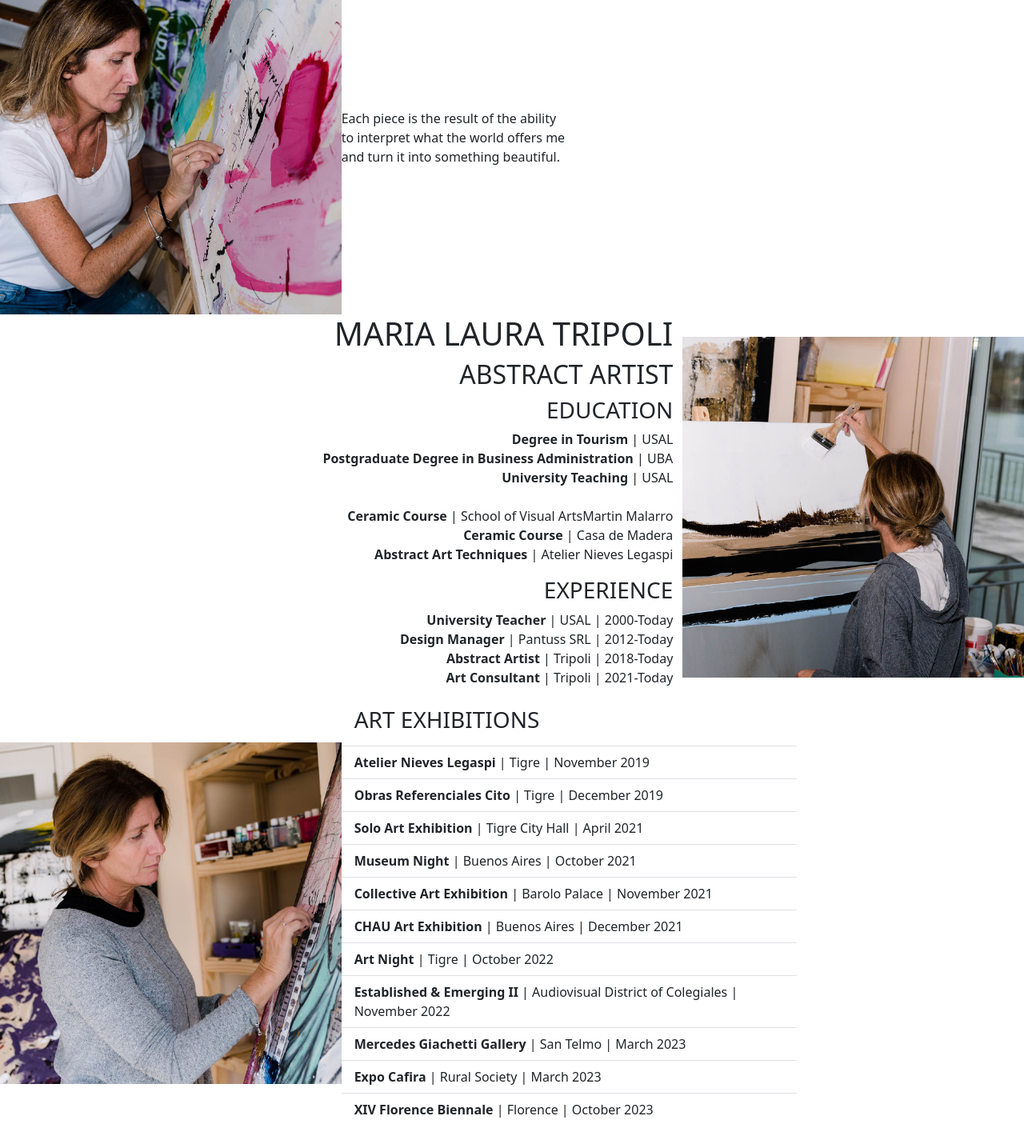
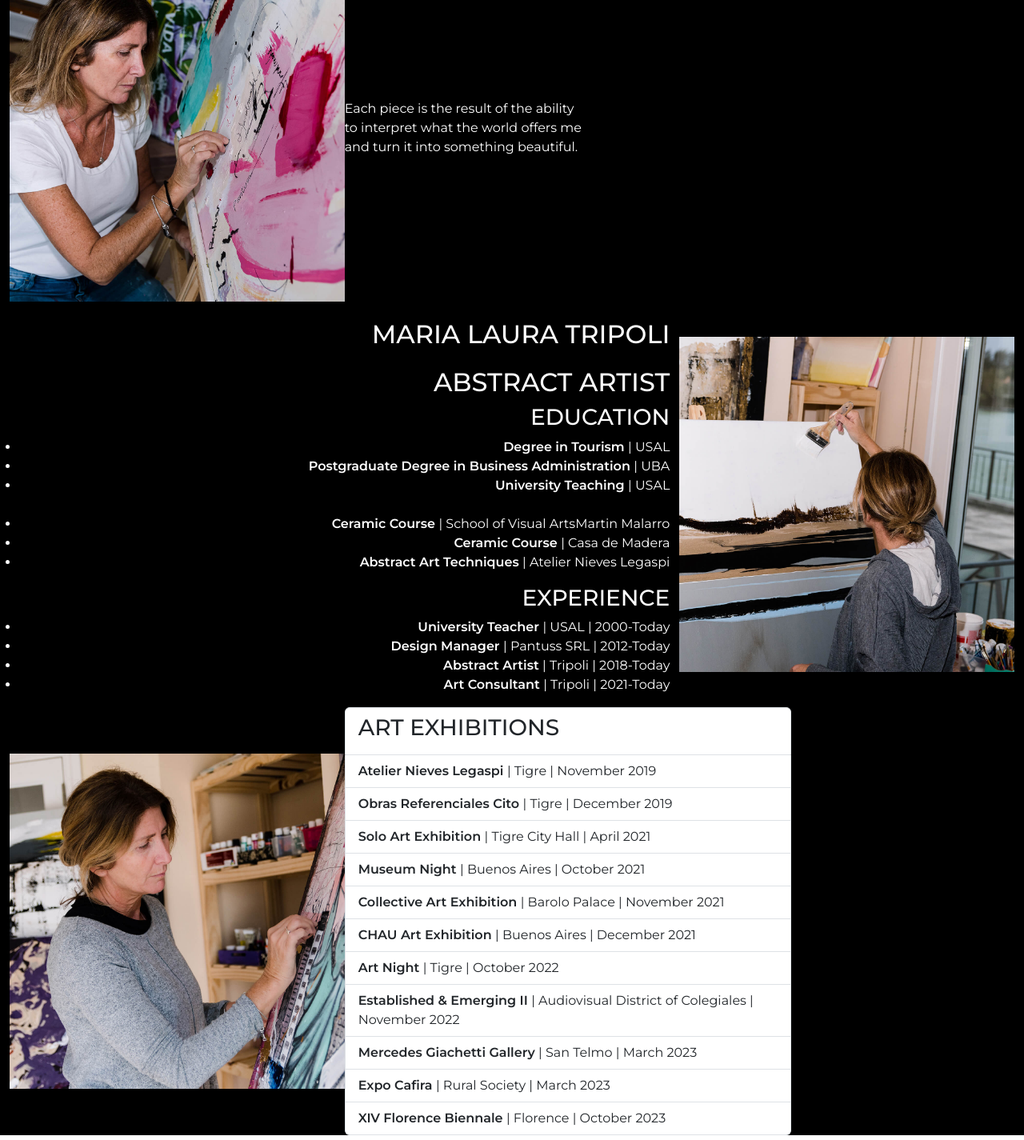
Before and after one commit to enriquesanabria/art_galery, a React (Vite) app: page /Artist in a window 1280 px wide. Shown: the part 460-1885 px from the top of the page at 80% size. Built offline with nearby package versions, Linux system fonts and the light colour scheme.

Commit message:
añadimos urls de cuadros

```diff
--- a/src/components/Artist.jsx
+++ b/src/components/Artist.jsx
@@ -1,12 +1,13 @@
 import { Container, Row, Col, ListGroup } from 'react-bootstrap';
 import Navegation from '../Layouts/Navegation';
 import Footer from '../Layouts/Footer';
-import DescriptionAndImagen from '../Layouts/DescriptionAndImage';
+import DescriptionAndImage from '../Layouts/DescriptionAndImage';
 
 import img1 from '../assets/img/artist/Artist1.jpg';
 import img2 from '../assets/img/artist/Artist2.jpg';
 import img3 from '../assets/img/artist/Artist3.jpg';
 import img4 from '../assets/img/artist/Artist4.jpg';
+import style from '../styles/scss/artist.module.scss';
 
 export default function Artist() {
 	const parrafo1 = (
@@ -87,11 +88,8 @@ export default function Artist() {
 	);
 
 	const parrafo4 = (
-		<Col
-			sm={8}
-			className='d-flex justify-content-start p-0 wow animate__animated animate__fadeInRight'
-		>
-			<ListGroup variant='flush' className='text-start art-exibicion p-0'>
+		<Col sm={8}>
+			<ListGroup>
 				<ListGroup.Item>
 					<h3>ART EXHIBITIONS</h3>
 				</ListGroup.Item>
@@ -137,32 +135,34 @@ export default function Artist() {
 	return (
 		<div>
 			<Navegation />
-			<DescriptionAndImagen
+			<Container fluid className={style.artist}>
+				<DescriptionAndImage
 					flexRow='flex-sm-row-reverse'
 					justifyContent='justify-content-sm-end'
 					texto='ejemplo'
 					imagenProp={img1}
 					description={parrafo1}
 				/>
-			<DescriptionAndImagen
+				<DescriptionAndImage
 					justifyContent='justify-content-sm-start'
 					texto='ejemplo'
 					imagenProp={img2}
 					description={parrafo2}
 				/>
-			<DescriptionAndImagen
+				<DescriptionAndImage
 					flexRow='flex-sm-row-reverse'
 					justifyContent='justify-content-sm-start'
 					texto='ejemplo'
 					imagenProp={img3}
 					description={parrafo3}
 				/>
-			<DescriptionAndImagen
+				<DescriptionAndImage
 					justifyContent='justify-content-sm-start'
 					texto='ejemplo'
 					imagenProp={img4}
 					description={parrafo4}
 				/>
+			</Container>
 			<Footer />
 		</div>
 	);
--- a/src/components/Portfolio.jsx
+++ b/src/components/Portfolio.jsx
@@ -1,12 +1,32 @@
 import Navegation from '../Layouts/Navegation';
+import Footer from '../Layouts/Footer';
+import DescriptionAndImage from '../Layouts/DescriptionAndImage';
+import img1 from '../assets/img/paintings/Aqua.jpg';
 
 export default function Portfolio() {
+	const parrafo1 = (
+		<p className='text-sm-end text-start'>
+			Painting allows me to express the <br className='d-none d-sm-block' />
+			best version of myself. I started doing{' '}
+			<br className='d-none d-sm-block' />
+			it because I love it, it takes me on a{' '}
+			<br className='d-none d-sm-block' />
+			journey without time. Through art I <br className='d-none d-sm-block' />
+			managed to connect with my most <br className='d-none d-sm-block' />
+			intimate emotions.
+		</p>
+	);
 	return (
 		<div>
 			<Navegation />
-			<h1>Portfolio</h1>
-			<h1>Portfolio</h1>
-			<h1>Portfolio</h1>
+			<DescriptionAndImage
+				flexRow='flex-sm-row-reverse'
+				justifyContent='justify-content-sm-end'
+				texto='ejemplo'
+				imagenProp={img1}
+				description={parrafo1}
+			/>
+			<Footer />
 		</div>
 	);
 }
--- a/src/main.jsx
+++ b/src/main.jsx
@@ -2,6 +2,7 @@ import React from 'react';
 import ReactDOM from 'react-dom/client';
 import App from './App';
 import 'bootstrap/dist/css/bootstrap.css';
+import './styles/index.css';
 
 ReactDOM.createRoot(document.getElementById('root')).render(
 	<React.StrictMode>
--- a/src/styles/index.css
+++ b/src/styles/index.css
@@ -1,5 +1,8 @@
 /*abstracts*/
 @import url("https://fonts.googleapis.com/css2?family=Montserrat:wght@100;200;300;400;500;600&display=swap");
+@import './scss/base/_resets.scss';
+@import './scss/abstracts/_variables.scss';
+
 :root {
   /*fonts*/
   --font-montserrat:"Montserrat", sans-serif;
@@ -10,7 +13,3 @@
 html, body {
   font-family: var(--font-montserrat);
 }
-
-* {
-  /*aca va normalize.css */
-}
--- a/src/styles/scss/abstracts/_variables.scss
+++ b/src/styles/scss/abstracts/_variables.scss
@@ -5,3 +5,4 @@
 }
 /*colors*/
 $black : #000;
+$white: #fff;
--- a/src/styles/scss/app.scss
+++ b/src/styles/scss/app.scss
@@ -0,0 +1 @@
+@import './base/base';
--- /dev/null
+++ b/src/styles/scss/artist.module.scss
@@ -0,0 +1,6 @@
+@import './abstracts/_variables.scss';
+
+.artist{
+    background-color: $black;
+    color: $white;
+}
--- a/src/styles/scss/base/_base.scss
+++ b/src/styles/scss/base/_base.scss
@@ -1,3 +1,4 @@
+@import '../abstracts/variables';
 html,body{
     font-family: var(--font-montserrat);
 }
```
Also changed, not shown: src/components/importImages.jsx (added, +58 -0 lines), src/styles/app.css (deleted). Lines whose indentation alone changed are shown as unchanged.
